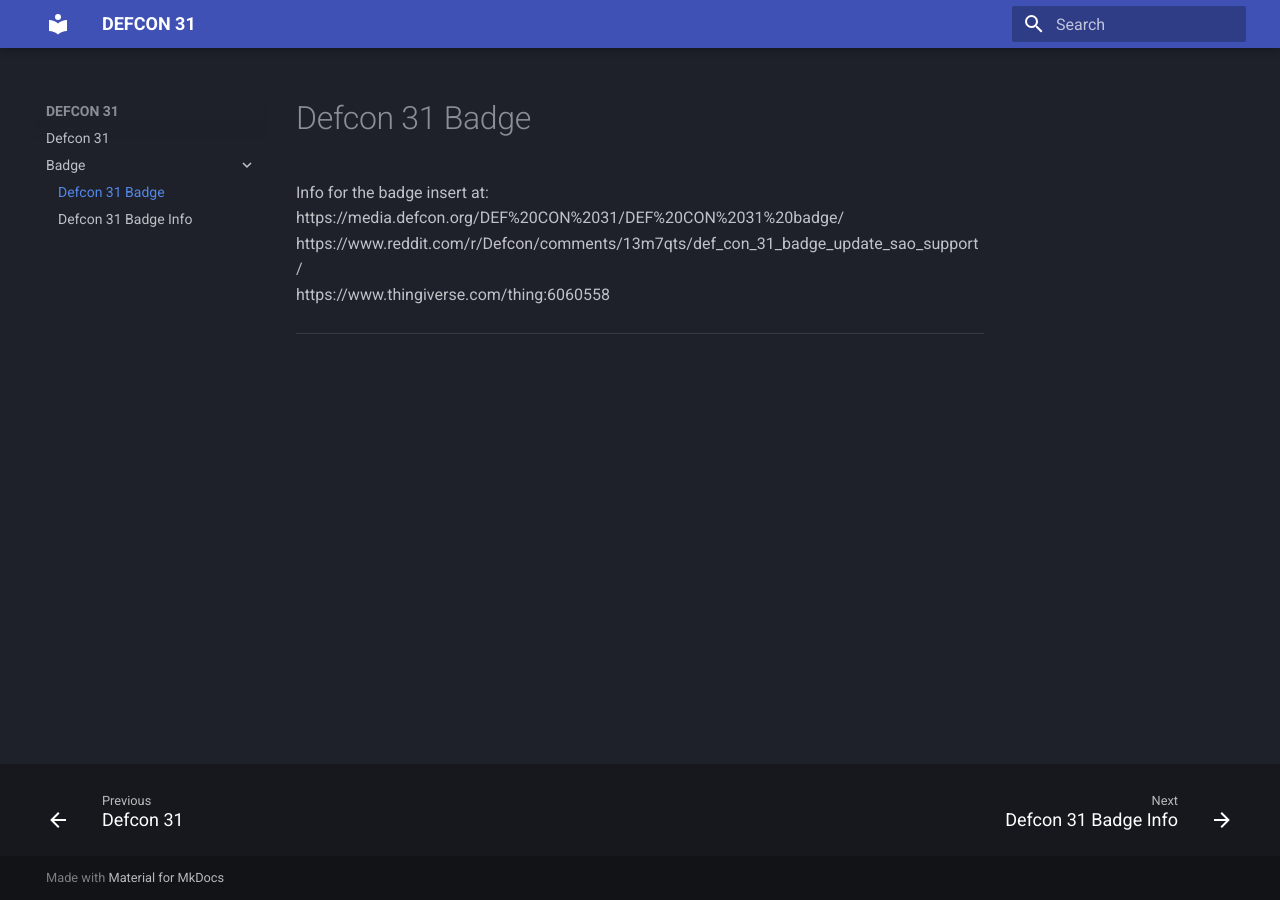
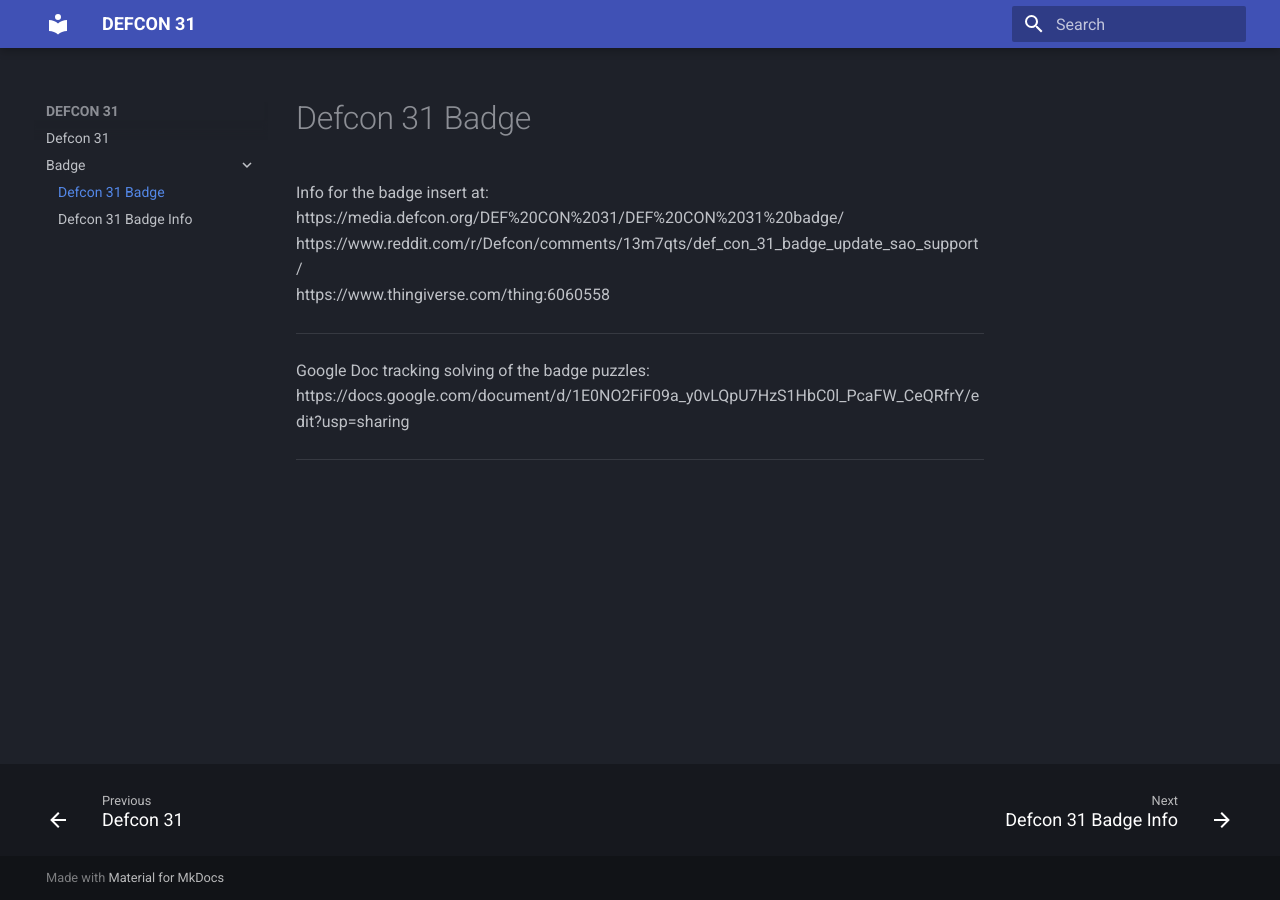
Before and after one commit to maxcurrent/dc31, an MkDocs documentation site: the page built from docs/badge/defcon 31 badge.md, in a window 1280 px wide. Built offline with MkDocs 1.6.1 and Material for MkDocs 9.7.7, drawn with Linux system fonts in a browser that asks for light colours.

Commit message:
added badge stuff

```diff
--- a/docs/badge/defcon 31 badge.md
+++ b/docs/badge/defcon 31 badge.md
@@ -6,3 +6,7 @@
     https://www.thingiverse.com/thing:6060558
 
 ---
+
+Google Doc tracking solving of the badge puzzles: https://docs.google.com/document/d/1E0NO2FiF09a_y0vLQpU7HzS1HbC0l_PcaFW_CeQRfrY/edit?usp=sharing
+
+---
```
Also changed, not shown: docs/badge/dc31 badge inserts/DC31BADGE-CARD-OUTLINE.bmp (added), docs/badge/dc31 badge inserts/DC31_SAO_Insert.png (added), docs/badge/dc31 badge inserts/dc31_SAO_board_dimensions.jpg (added), docs/badge/dc31 badge inserts/dc31_badge.jpg (added), 8 other files.
